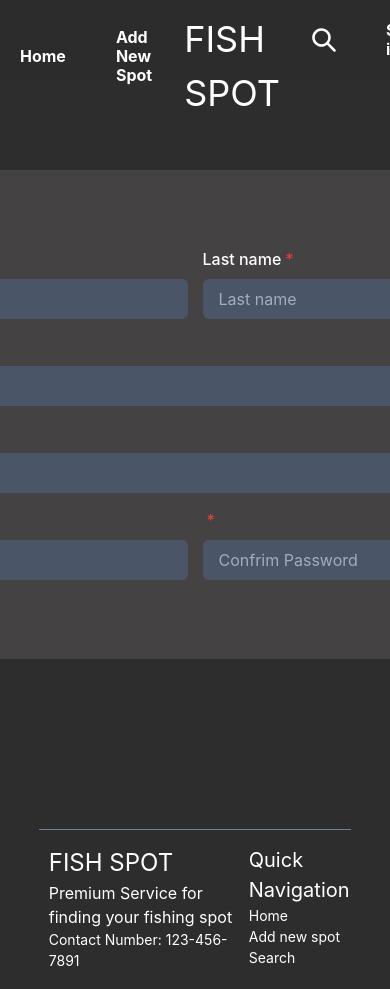
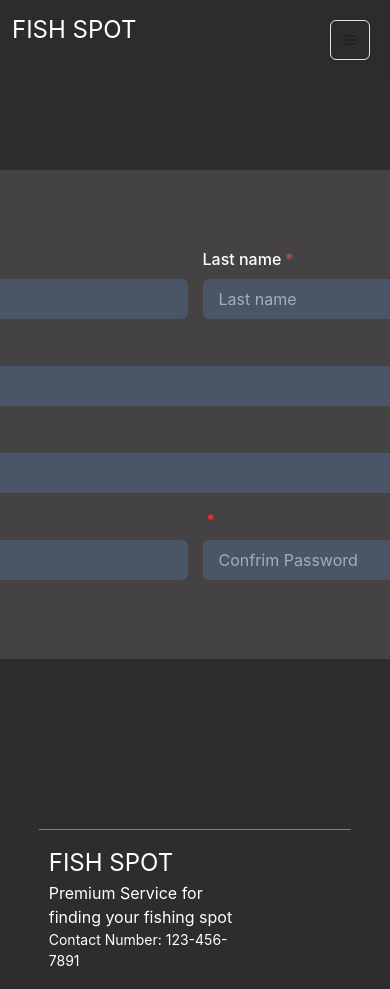
Before and after one commit to BilalShakh/FishSpot, a React (Create React App) app: page /signup in a window 390 px wide. Shown: the top 989 px of the page. Built offline with nearby package versions, Linux system fonts and the light colour scheme.

Commit message:
mobile optimizations for header and footer

```diff
--- a/src/App.js
+++ b/src/App.js
@@ -13,11 +13,6 @@ function App() {
     <BrowserRouter>
       <Switch>
         <Route path="/" exact render={props => <Home {...props} />} />
-        {/* <Route
-          path="/FreeClass"
-          exact
-          render={props => <FreeClass {...props} />}
-        /> */}
         <Route
           path="/signup"
           exact
--- a/src/components/Footer/Footer.js
+++ b/src/components/Footer/Footer.js
@@ -20,7 +20,7 @@ function Footer() {
                             </VStack>
                         </Box>
                         <Spacer/>
-                        <Box>
+                        <Box display={{ base: "none",  md: "flex" }}>
                             <VStack spacing="0" alignItems="baseline">
                                 <Text fontSize="xl" color="white">Quick Navigation</Text>
                                 <Text fontSize="sm" color="white" width="160px">Home</Text>
--- a/src/components/Header/Header.js
+++ b/src/components/Header/Header.js
@@ -1,29 +1,52 @@
 import React from 'react'
-import { Flex, Heading, HStack, Text, Spacer, Button, Box } from "@chakra-ui/react"
-import { SearchIcon } from '@chakra-ui/icons'
+import { Flex, Heading, HStack, Text, Spacer, Button, Box, Menu, MenuList,MenuItem, MenuButton, IconButton } from "@chakra-ui/react"
+import { SearchIcon, HamburgerIcon } from '@chakra-ui/icons'
 import './Header.css';
 
 function Header() {
     return (
         <div class="background-header">
             <Flex>
-                <Box py="7" px="5">
+                <Box py="7" px="5" display={{ base: "none",  md: "flex" }}>
                     <HStack spacing="50px">
                         <Heading size="sm" color="white" _hover={{textDecoration : "underline", cursor: "Pointer"}}>Home</Heading>
                         <Heading size="sm" color="white" _hover={{textDecoration : "underline", cursor: "Pointer"}}>Add New Spot</Heading>
                     </HStack>
                 </Box>
-                <Spacer />
+                <Spacer display={{ base: "none",  md: "block" }}/>
                 <Box p="3">
-                    <Text fontSize="4xl" color="white">FISH SPOT</Text>
+                    <Text fontSize={{ base: "2xl",  md: "4xl" }} color="white">FISH SPOT</Text>
                 </Box>
                 <Spacer />
                 <Box p="5">
-                    <HStack spacing="50px">
+                    <HStack spacing="50px" display={{ base: "none",  md: "flex" }}>
                         <SearchIcon w={6} h={6} color="white" _hover={{cursor: "Pointer"}}/>
                         <Heading size="sm" color="white" _hover={{textDecoration : "underline", cursor: "Pointer"}}>Sign in</Heading>
                         <Button colorScheme="purple" borderRadius="25px">Sign up</Button>
                     </HStack>
+                    <Menu>
+                        <MenuButton
+                            as={IconButton}
+                            aria-label="Options"
+                            icon={<HamburgerIcon />}
+                            variant="outline"
+                            display={{ base: "inline-flex",  md: "none" }}
+                        />
+                        <MenuList>
+                            <MenuItem>
+                            Home
+                            </MenuItem>
+                            <MenuItem>
+                            Add New Spot
+                            </MenuItem>
+                            <MenuItem >
+                            Sign in
+                            </MenuItem>
+                            <MenuItem>
+                            Sign up
+                            </MenuItem>
+                        </MenuList>
+                    </Menu>
                 </Box>
             </Flex>
         </div>
--- a/src/components/Search/Search.js
+++ b/src/components/Search/Search.js
@@ -1,7 +1,7 @@
 import React, { Component,  } from 'react'
 import Header from '../Header/Header'
 import Footer from '../Footer/Footer'
-import { VStack, Box, Text, FormControl, FormLabel, Input, Button, Spacer, Textarea, Select } from "@chakra-ui/react"
+import { VStack, Box, Text, FormControl, FormLabel, Input, Button, Spacer, Select } from "@chakra-ui/react"
 import './Search.css'
 
 export class Search extends Component {
```
